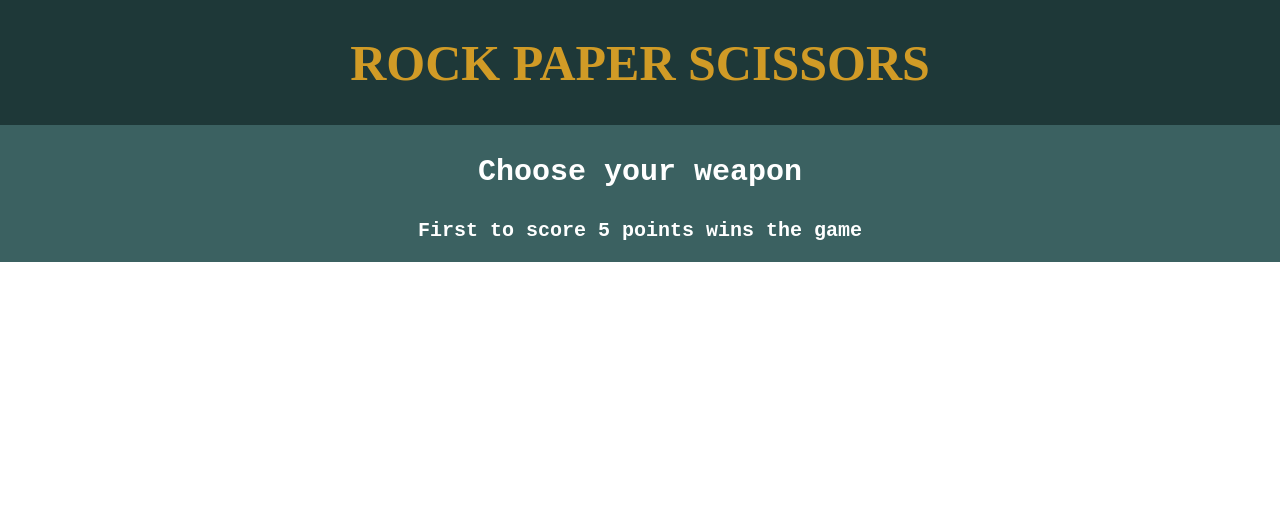
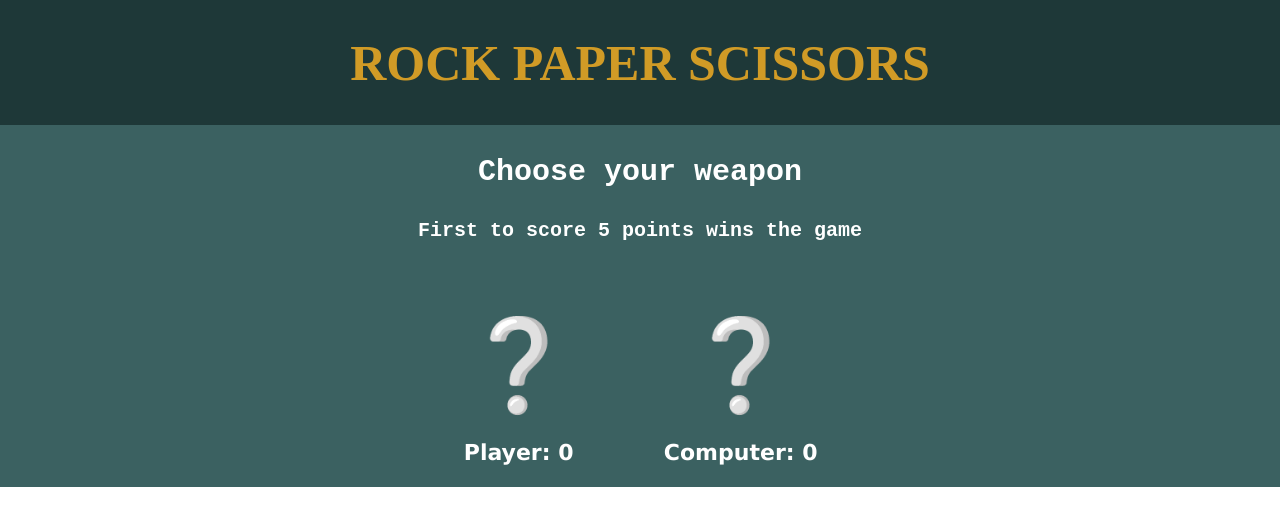
Before and after one commit to Rique2x/rock-paper-scissors, a plain HTML site: page index.html in a window 1280 px wide. Drawn offline with Linux system fonts and the light colour scheme; a web font is replaced by a local one.

Commit message:
player vs computer

```diff
--- a/index.html
+++ b/index.html
@@ -7,9 +7,9 @@
     <meta name="viewport" content="width=device-width, initial-scale=1.0">
     <link rel="shortcut icon" type="image/png" href="img/Wave.png"/>
     <link rel="preconnect" href="https://fonts.googleapis.com"><link rel="preconnect" href="https://fonts.gstatic.com" crossorigin><link href="https://fonts.googleapis.com/css2?family=IM+Fell+English+SC&display=swap" rel="stylesheet">
+    <script src="https://kit.fontawesome.com/9ca286af2e.js" crossorigin="anonymous"></script>
     <link rel="stylesheet" href="style.css">
     <link rel="preconnect" href="https://fonts.googleapis.com"><link rel="preconnect" href="https://fonts.gstatic.com" crossorigin><link href="https://fonts.googleapis.com/css2?family=Kdam+Thmor+Pro&family=Nerko+One&display=swap" rel="stylesheet">
-    <link rel="preconnect" href="https://fonts.googleapis.com"><link rel="preconnect" href="https://fonts.gstatic.com" crossorigin><link href="https://fonts.googleapis.com/css2?family=Nerko+One&family=Noto+Sans&display=swap" rel="stylesheet">
     <title>rock-paper-scissors</title>
 
 </head>
@@ -25,7 +25,21 @@
         <div class="main-item">
             <p class="cyw">Choose your weapon</p>
             <p class="fts">First to score 5 points wins the game</p>
+
+            <!--PLAYER VS COMPUTER-->
+
+        <div class="p-vs-c">
+            <div id="player">
+                <div class="question-mark">❔</div>
+                <p>Player: 0</p>
+            </div>
+            <div id="computer">
+                <div class="question-mark">❔</div>
+                <p>Computer: 0</p>
+            </div>
         </div>
+        </div>
+
     </main>
 </body>
 
--- a/style.css
+++ b/style.css
@@ -45,3 +45,21 @@ main{
     font-weight: bolder;
     font-family: 'Courier New', Courier, monospace;
 }
+
+.p-vs-c{
+    font-size: larger;
+    font-weight: bolder;
+    display: flex;
+    justify-content: space-around;
+    margin-top: 70px;
+}
+
+.question-mark{
+    font-size: 90px;
+}
+
+main, p{
+    text-align: center;
+    font-size: 22px;
+    font-family: 'Lucida Sans', 'Lucida Sans Regular', 'Lucida Grande', 'Lucida Sans Unicode', Geneva, Verdana, sans-serif;
+}
```
